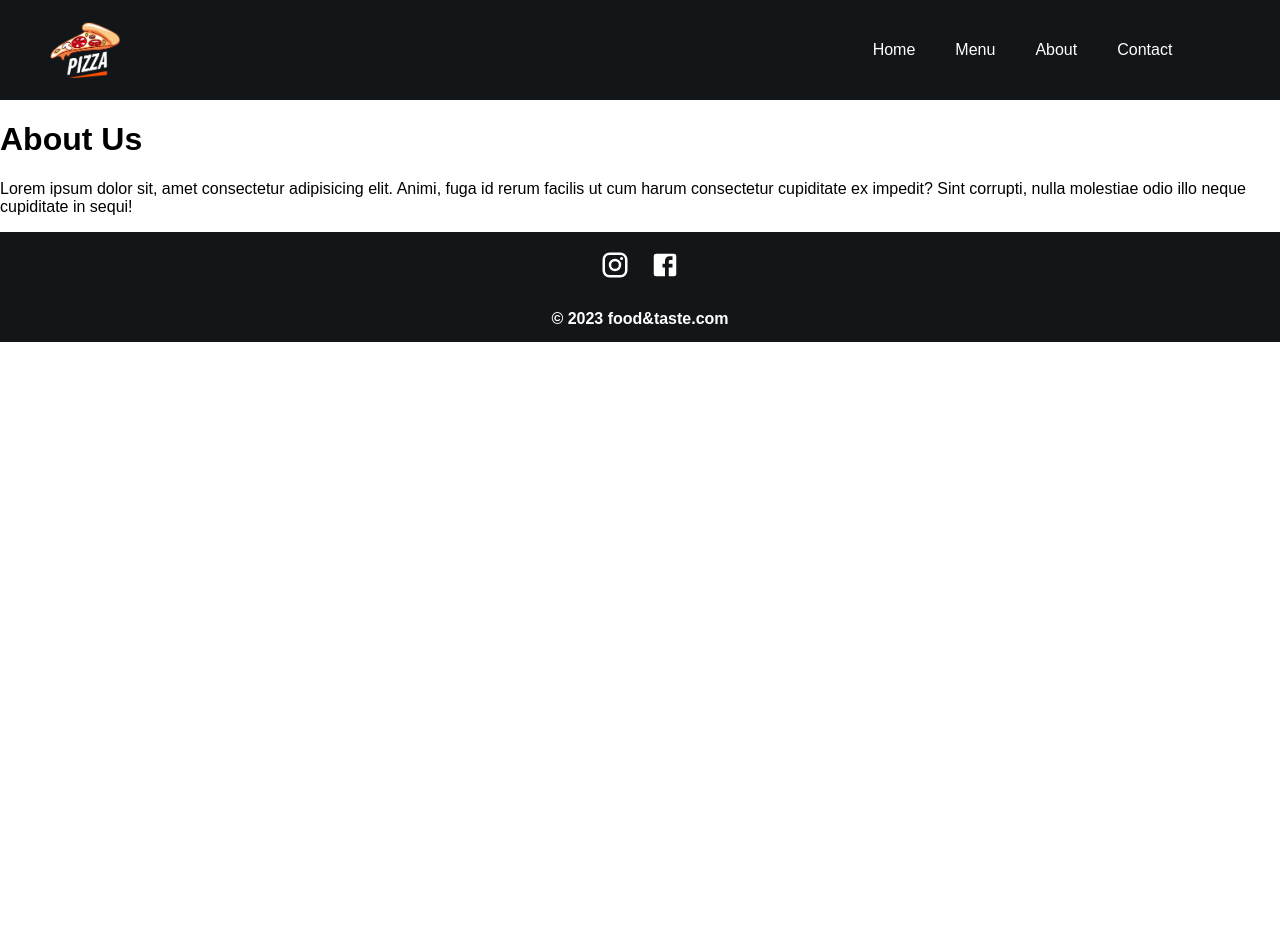
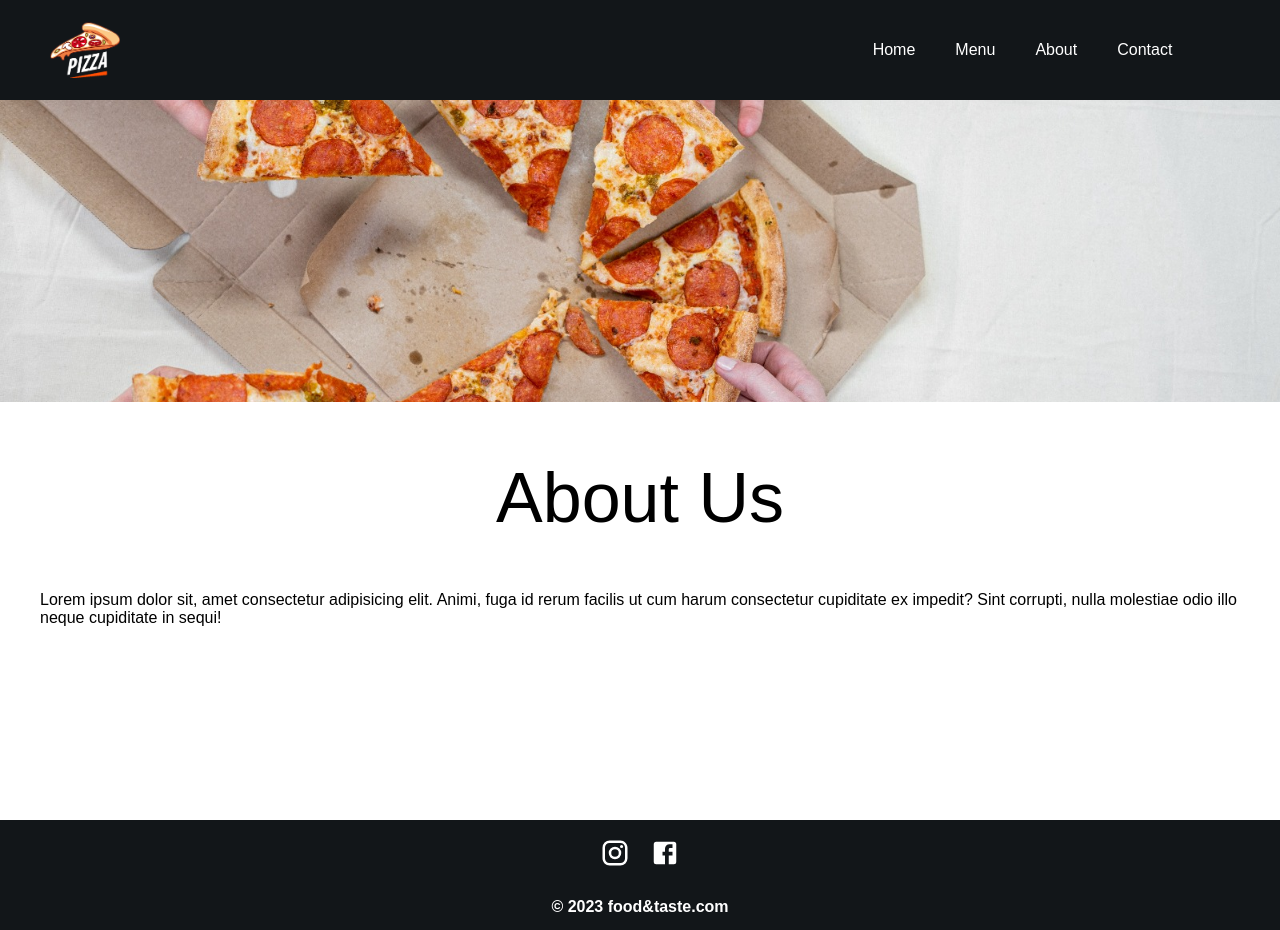
Before and after one commit to RosenGeorgievvv/food-website, a React (Create React App) app: page /about in a window 1280 px wide. Before the commit the page ends 800 px from the top, so only its background shows below. Built offline with nearby package versions, Linux system fonts and the light colour scheme.

Commit message:
Update About.css

```diff
--- a/src/pages/About.jsx
+++ b/src/pages/About.jsx
@@ -1,4 +1,5 @@
 import React from 'react'
+import '../styles/About.css'
 import MultiplePizzas from '../assets/multiplePizzas.jpeg'
 
 function About() {
--- a/src/styles/About.css
+++ b/src/styles/About.css
@@ -3,13 +3,35 @@
     height: 90vh;
     display: flex;
     flex-direction: column;
-  }
+}
 
-  .aboutTop {
+.aboutTop {
     width: 100%;
     height: 45%;
     background-position: center;
     background-repeat: no-repeat;
     background-size: cover;
     font-family: "Gill Sans", "Gill Sans MT", Calibri, "Trebuchet MS", sans-serif;
-  }
+}
+
+.aboutBottom {
+    display: flex;
+    flex-direction: column;
+    height: 55%;
+    align-items: center;
+    margin-top: 50px;
+}
+
+.aboutBottom p {
+    width: 1200px;
+}
+
+.about .aboutBottom h1 {
+    font-weight: 400;
+    font-size: 70px;
+    color: black;
+    height: 30px;
+    display: flex;
+    justify-content: center;
+    transform: translateY(-40px);
+}
```
